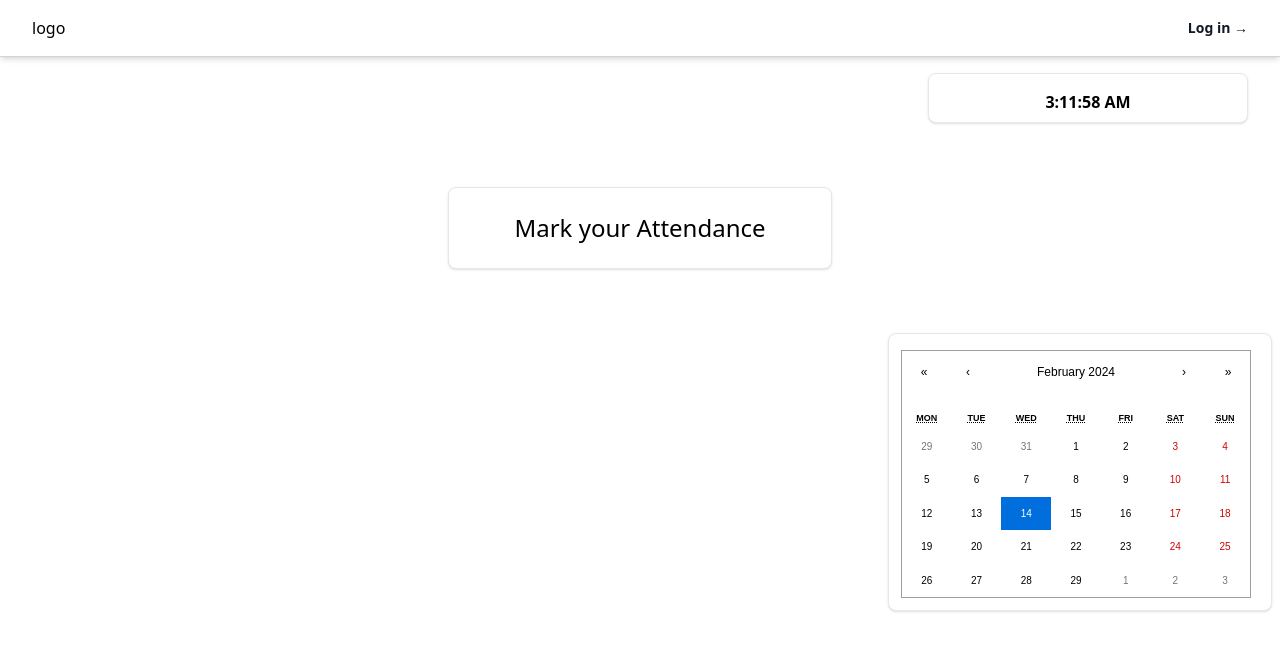
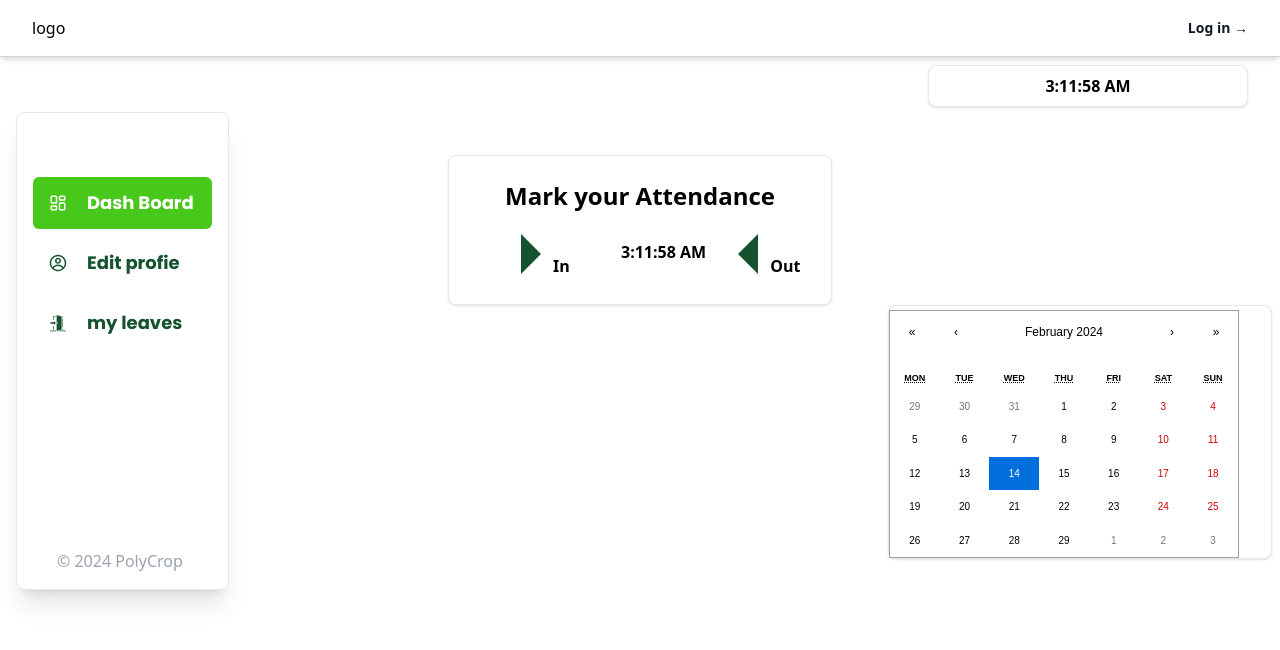
Before and after one commit to AnjanaTinush/OEPM_System, a React (Create React App) app in the folder frontend/: page /e_profile_dashboard in a window 1280 px wide. Shown: the top 650 px of the page. Built offline with nearby package versions, Linux system fonts and the light colour scheme.

Commit message:
profile design

```diff
--- a/frontend/src/App.js
+++ b/frontend/src/App.js
@@ -16,6 +16,8 @@ import Allusers from "./Screens/Employee/Allusers";
 import Userupdate from "./Screens/Employee/Userupdate";
 import { Toaster } from "react-hot-toast";
 import Employeeprofiledashboard from "./Screens/Employee/Employeeprofiledashboard";
+import Euserprofile from "./Screens/Employee/Euserprofile";
+
 
 
 
@@ -50,7 +52,7 @@ function App() {
       <Route path="/e_allusers" element={<Allusers/>}/>
       <Route path="/e_updates/:userid" element={<Userupdate/>}/>
       <Route path="/e_profile_dashboard" element={<Employeeprofiledashboard/>}/>
-
+      <Route path="e_userprofile" element={<Euserprofile/>}/>
 
       </Routes>
 
--- /dev/null
+++ b/frontend/src/Screens/Employee/Component/AdprofileNavbar.js
@@ -0,0 +1,50 @@
+import React from "react";
+import { Link, useLocation } from 'react-router-dom';
+import { LuLayoutDashboard } from "react-icons/lu";
+import { GiExitDoor } from "react-icons/gi";
+import { CgProfile } from "react-icons/cg";
+
+
+
+
+function AdprofileNavbar() {
+
+    const location = useLocation();
+
+  return (
+
+    <div className="text-white bg-white border border-gray-200 h-120 w-1/6 fixed top-28 mb-20 left-4 flex flex-col rounded-lg justify-between shadow-xl">
+    <div className="p-4">
+      <br></br>
+      <br></br>
+      <Link
+        to="/e_profile_dashboard"
+        className={`flex items-center w-full py-3 px-4 ${location.pathname === "/e_profile_dashboard" ? 'bg-whatsapp-green text-white' : 'hover:bg-whatsapp-green text-green-900'} font-custom rounded-md text-decoration-none mb-2`}
+      >
+        <LuLayoutDashboard className="mr-5 text-lg" />
+        <span className="font-bold text-lg">Dash Board</span>
+      </Link>
+      <Link
+        to="/e_userprofile"
+        className={`flex items-center w-full py-3 px-4 ${location.pathname === "/e_userprofile" ? 'bg-whatsapp-green text-white' : 'hover:bg-whatsapp-green text-green-900'} font-custom rounded-md text-decoration-none mb-2`}
+      >
+        <CgProfile  className="mr-5 text-lg" />
+        <span className="font-bold text-lg">Edit profie</span>
+      </Link>
+      <Link
+        to="#"
+        className={`flex items-center w-full py-3 px-4 ${location.pathname === "/" ? 'bg-whatsapp-green text-white' : 'hover:bg-whatsapp-green text-green-900'} font-custom rounded-md text-decoration-none mb-2`}
+      >
+        <GiExitDoor  className="mr-5 text-lg" />
+        <span className="font-bold text-lg">my leaves</span>
+      </Link>
+    </div>
+    <div className="p-4 mt-40">
+
+      <p className="text-gray-400 ml-6">&copy; 2024 PolyCrop </p>
+    </div>
+  </div>
+  )
+}
+
+export default AdprofileNavbar
--- a/frontend/src/Screens/Employee/Employeeprofiledashboard.js
+++ b/frontend/src/Screens/Employee/Employeeprofiledashboard.js
@@ -2,6 +2,7 @@ import React, { useState, useEffect } from 'react';
 import Navbar from '../Component/Navbar'
 import Calendar from 'react-calendar';
 import 'react-calendar/dist/Calendar.css';
+import AdprofileNavbar from './Component/AdprofileNavbar';
 
 function Employeeprofiledashboard() {
 
@@ -20,24 +21,39 @@ function Employeeprofiledashboard() {
   return (
     <div>
         <Navbar/>
+       <AdprofileNavbar/>
 
-
-        <div className="max-w-xs p-2 bg-white border border-gray-200 rounded-lg shadow mt-4 mr-8 ml-auto">
+        <div className="max-w-xs p-2 bg-white border border-gray-200 rounded-lg shadow mt-2  mr-8 ml-auto">
 
   {/*  time display */}
-  <div className="mt-2 text-center">
+  <div className=" text-center ">
     <p className='font-bold'>{currentTime.toLocaleTimeString()}</p>
   </div>
 </div>
 
  {/*  Mark the Atten */}
- <div class="max-w-sm p-6 bg-white border border-gray-200 rounded-lg mt-16 shadow mx-auto">
-  <h1 className='text-2xl  text-center'>Mark your Attendance</h1>
+ <div class="max-w-sm p-6 bg-white border border-gray-200 rounded-lg mt-12 shadow mx-auto">
+  <h1 className='text-2xl  text-center font-bold'>Mark your Attendance</h1>
+
+  <div class="flex items-center">
+  <button class="relative w-0 h-0 border-t-[20px] border-t-transparent border-l-[20px] border-l-green-900 border-b-[20px] border-b-transparent cursor-pointer mt-4 ml-12">
+    <p class='ml-3 font-bold'>In</p>
+  </button>
+
+  <div class="border-t border-green-900 h-[20px] mx-4"></div>
+
+  <p class="font-bold  items-center ml-12 py-4 mt-3 ">{currentTime.toLocaleTimeString()}</p>
+
+  <div class="border-t border-green-900 h-[20px] mx-4"></div>
+
+  <button class="w-0 h-0 border-t-[20px] border-t-transparent border-r-[20px] border-r-green-900 border-b-[20px] border-b-transparent ml-22 mt-4">
+    <p class='ml-8 font-bold'>Out</p>
+  </button>
+</div>
 </div>
 
-
-    <div class="max-w-sm p-3 bg-white border border-gray-200 rounded-lg shadow mt-16 mr-2 ml-auto">
-  <div className="mt-1">
+    <div class="max-w-sm  bg-white border border-gray-200 rounded-lg shadow  mr-2 ml-auto ">
+  <div className="mt-1 ">
     <Calendar
       onChange={setDate}
       value={date}
--- /dev/null
+++ b/frontend/src/Screens/Employee/Euserprofile.js
@@ -0,0 +1,14 @@
+import React from 'react'
+import Navbar from '../Component/Navbar'
+import AdprofileNavbar from './Component/AdprofileNavbar'
+
+function Euserprofile() {
+  return (
+    <div>
+        <Navbar/>
+        <AdprofileNavbar/>
+    </div>
+  )
+}
+
+export default Euserprofile
```
